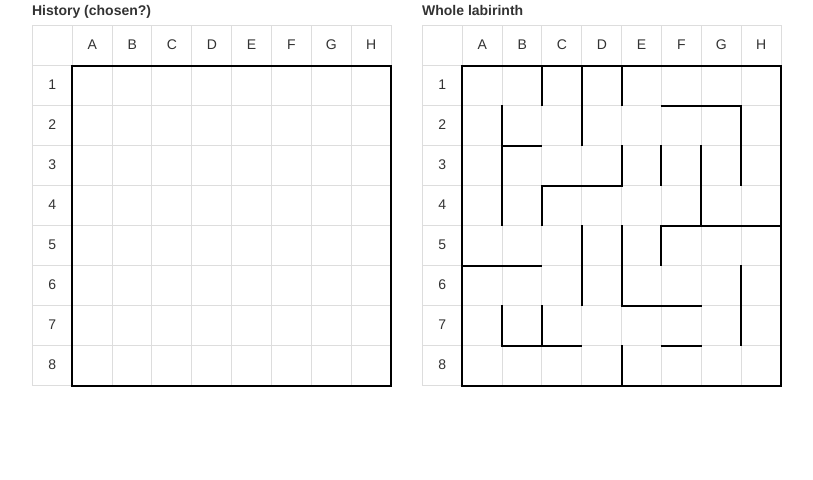
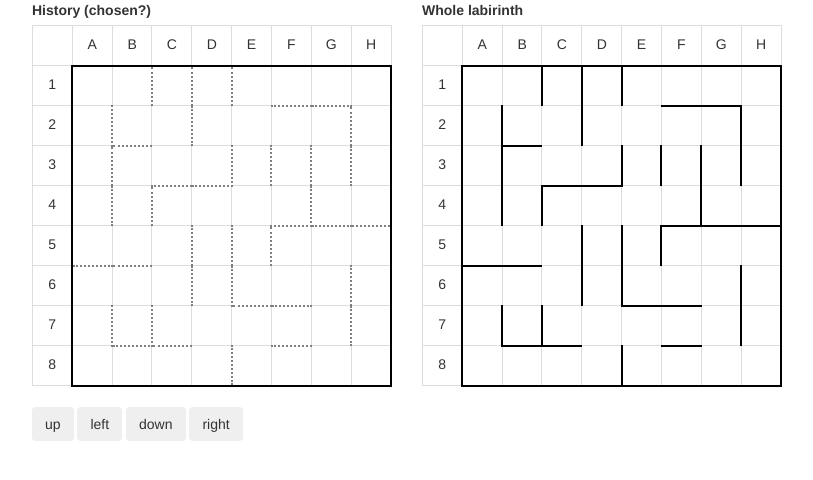
Before and after one commit to ShvedA/Qudrolinth, a plain HTML site: page src/Index.html in a window 1280 px wide. Shown: the whole page, without its empty margins (38-851 px from the left). Drawn offline with nearby package versions, Linux system fonts and the light colour scheme.

Commit message:
made another table, with dotted walls inside labirinth and each cell has it's unique id

```diff
--- a/src/Index.html
+++ b/src/Index.html
@@ -17,113 +17,23 @@
 <body>
 <div class="container">
     <div class="row">
-        <div class="col-md-4">
+        <div class="col-md-4 col-sm-6">
+            <div id="firstTable">
             <label>History (chosen?)</label>
 
-           <table class="table table-bordered table-board table-first">
-               <tr>
-                   <td></td>
-                   <td>A</td>
-                   <td>B</td>
-                   <td>C</td>
-                   <td>D</td>
-                   <td>E</td>
-                   <td>F</td>
-                   <td>G</td>
-                   <td>H</td>
-               </tr>
-               <tr>
-                   <td>1</td>
-                   <td></td>
-                   <td></td>
-                   <td></td>
-                   <td></td>
-                   <td></td>
-                   <td></td>
-                   <td></td>
-                   <td></td>
-               </tr>
-               <tr>
-                   <td>2</td>
-                   <td></td>
-                   <td></td>
-                   <td></td>
-                   <td></td>
-                   <td></td>
-                   <td></td>
-                   <td></td>
-                   <td></td>
-               </tr>
-               <tr>
-                   <td>3</td>
-                   <td></td>
-                   <td></td>
-                   <td></td>
-                   <td></td>
-                   <td></td>
-                   <td></td>
-                   <td></td>
-                   <td></td>
-               </tr>
-               <tr>
-                   <td>4</td>
-                   <td></td>
-                   <td></td>
-                   <td></td>
-                   <td></td>
-                   <td></td>
-                   <td></td>
-                   <td></td>
-                   <td></td>
-               </tr>
-               <tr>
-                   <td>5</td>
-                   <td></td>
-                   <td></td>
-                   <td></td>
-                   <td></td>
-                   <td></td>
-                   <td></td>
-                   <td></td>
-                   <td></td>
-               </tr>
-               <tr>
-                   <td>6</td>
-                   <td></td>
-                   <td></td>
-                   <td></td>
-                   <td></td>
-                   <td></td>
-                   <td></td>
-                   <td></td>
-                   <td></td>
-               </tr>
-               <tr>
-                   <td>7</td>
-                   <td></td>
-                   <td></td>
-                   <td></td>
-                   <td></td>
-                   <td></td>
-                   <td></td>
-                   <td></td>
-                   <td></td>
-               </tr>
-               <tr>
-                   <td>8</td>
-                   <td></td>
-                   <td></td>
-                   <td></td>
-                   <td></td>
-                   <td></td>
-                   <td></td>
-                   <td></td>
-                   <td></td>
-               </tr>
-           </table>
+            </div>
+
+            <button class="btn">up</button>
+
+            <button class="btn">left</button>
+            <button class="btn">down</button>
+            <button class="btn">right</button>
         </div>
-        <div class="col-md-4 col-sm-6" id="secondTable">
+        <div class="col-md-4 col-sm-6">
+            <div id="secondTable">
             <label>Whole labirinth</label>
+
+            </div>
         </div>
     </div>
     <div class="row">
@@ -143,5 +53,7 @@
 </html>
 
 <script language="javascript">
-               showLabirinth();
-                </script>
+    makeEmptyTable();
+    showLabirinth();
+    startFrom('B',2);
+</script>
--- a/src/css/style.css
+++ b/src/css/style.css
@@ -21,3 +21,13 @@
     border-bottom-color: black !important;
     border-bottom-width: 2px !important;
 }
+.right-border-hidden {
+    border-right-color: grey !important;
+    border-right-style: dotted !important;
+    border-right-width: 2px !important;
+}
+.bottom-border-hidden {
+    border-bottom-color: grey !important;
+    border-bottom-style: dotted !important;
+    border-bottom-width: 2px !important;
+}
--- a/src/js/main.js
+++ b/src/js/main.js
@@ -39,11 +39,9 @@ function showLabirinth() {
             }
             if (labirinth[row][0][col] == 1) {
                 td.className += " right-border";
-                //document.getElementById("secondTable").write("right-border");
             }
             if (labirinth[row][1][col] == 1) {
                 td.className += " bottom-border";
-                //document.getElementById("secondTable").write(" bottom-border");
             }
             tr.appendChild(td);
         }
@@ -52,3 +50,46 @@ function showLabirinth() {
     table.appendChild(tbody);
     div.appendChild(table);
 }
+
+function makeEmptyTable() {
+    var div = document.getElementById("firstTable");
+    var table = document.createElement("table");
+    table.className = "table table-bordered table-board";
+    var tbody = document.createElement("tbody");
+    var alphabet = "ABCDEFGHIJKLMNOPQRSTUVWXYZ";
+    for(var row = 0; row < labirinth.length; row++) {
+        var tr = document.createElement("tr");
+        for (var col = 0; col < labirinth[row][0].length; col++) {
+            var td = document.createElement("td");
+            if (row == 0 && col > 0) {
+                td.innerHTML=alphabet.charAt(col - 1);
+            } else if (col == 0 && row > 0) {
+                td.innerHTML=row;
+            } else if (col > 0 && row > 0) {
+                td.id = alphabet.charAt(col - 1) + "" + row;
+            }
+            if (labirinth[row][0][col] == 1) {
+                if (col == 0 || col == labirinth.length - 1) {
+                    td.className += " right-border";
+                } else {
+                    td.className += " right-border-hidden";
+                }
+            }
+            if (labirinth[row][1][col] == 1) {
+                if (row == 0 || row == labirinth.length - 1) {
+                    td.className += " bottom-border";
+                } else {
+                    td.className += " bottom-border-hidden";
+                }
+            }
+            tr.appendChild(td);
+        }
+        tbody.appendChild(tr);
+    }
+    table.appendChild(tbody);
+    div.appendChild(table);
+}
+
+function startFrom(letter, number) {
+
+}
```
